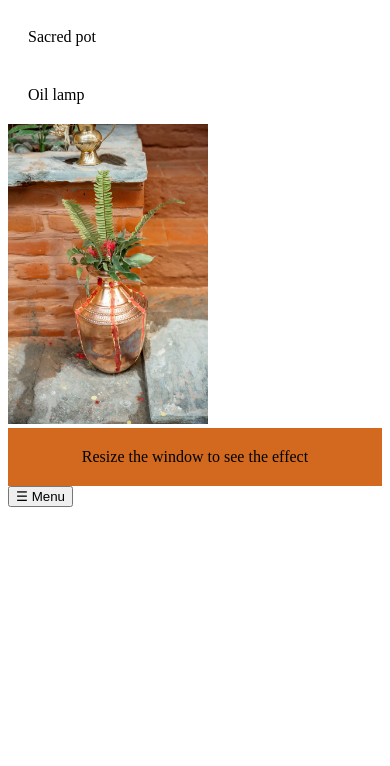
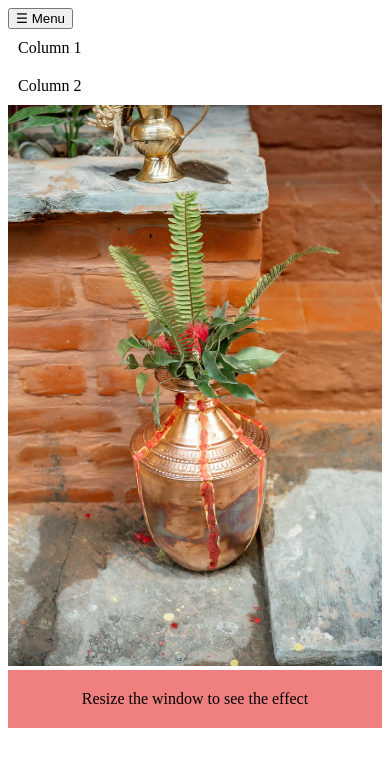
Before and after one commit to sadikchhyashrestha33-collab/my-portfolio, a plain HTML site: page Responsivedesign/index.html in a window 390 px wide. Drawn offline with Linux system fonts and the light colour scheme.

Commit message:
responsive design

```diff
--- a/Responsivedesign/index.html
+++ b/Responsivedesign/index.html
@@ -1,23 +1,28 @@
 <!DOCTYPE html>
 <html lang="en">
 <head>
-  <link rel="stylesheet" href="style.css">
+    <link rel="stylesheet" href="style.css">
 	<meta charset="UTF-8">
     <meta name="viewport" content="width=device-width, initial-scale=1.0">
 	<title>My First HTML Page </title>
 </head>
 <body>
-    <div class="responsive-container">
-      <div class="column">Sacred pot</div>
-      <div class="column">Oil lamp</div>
-    </div>
-<img src="photo.jpg" alt="Responsive Image" class="responsive-image" width="200px" height="150px">
-<div class="media-query-box">Resize the window to see the effect</div>
-<nav class="responsive-nav">
+    <nav class="responsive-nav">
       <button class="menu-toggle">☰ Menu</button>
       <ul class="nav-list">
         <li><a href="#">About</a></li>
         <li><a href="#">Newari</a></li>
-        <li><a href="#">Tradition</a></li>
+        <li><a href="#">Culture</a></li>
       </ul>
     </nav>
+<div class="responsive-container">
+      <div class="column">Column 1</div>
+      <div class="column">Column 2</div>
+    </div>
+
+    <img src="photo.jpg" alt="Responsive Image" class="responsive-image">
+
+    <div class="media-query-box">Resize the window to see the effect</div>
+
+</body>
+</html>
--- a/Responsivedesign/style.css
+++ b/Responsivedesign/style.css
@@ -5,7 +5,7 @@
 
     .column {
       flex: 1;
-      padding: 20px;
+      padding: 10px;
     }
 
     @media (max-width: 600px) {
@@ -13,27 +13,28 @@
         flex: 100%;
       }
     }
-.responsive-image {
+
+    .responsive-image {
       max-width: 100%;
       height: auto;
     }
-.media-query-box {
+    .media-query-box {
       padding: 20px;
       text-align: center;
     }
 
     @media (max-width: 600px) {
       .media-query-box {
-        background-color: chocolate;
+        background-color: lightcoral;
       }
     }
 
     @media (min-width: 601px) {
       .media-query-box {
-        background-color: yellow;
+        background-color: lightblue;
       }
     }
-.responsive-nav .nav-list {
+ .responsive-nav .nav-list {
       display: flex;
       list-style: none;
     }
```
